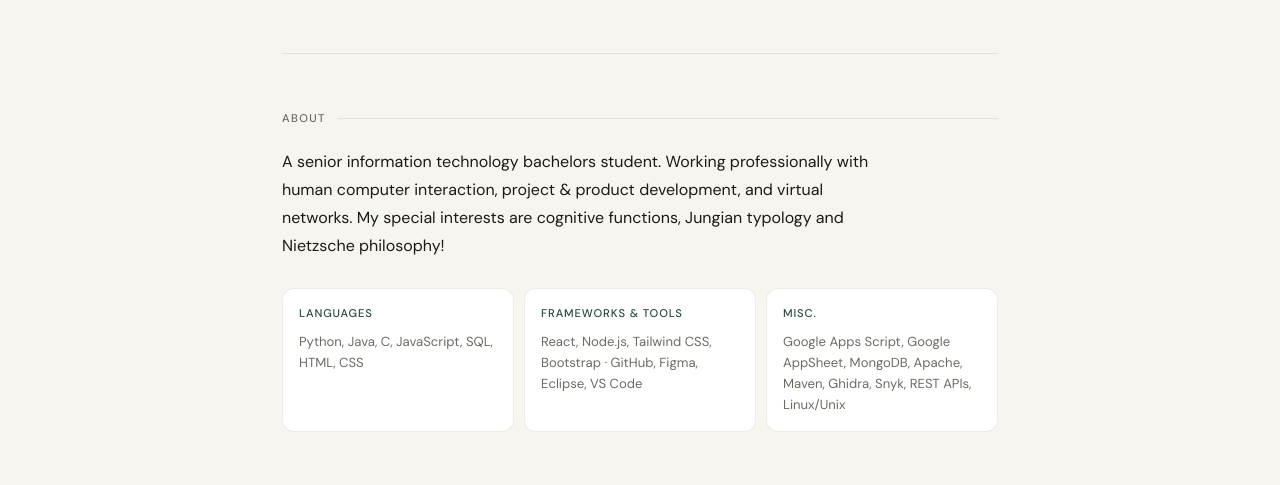
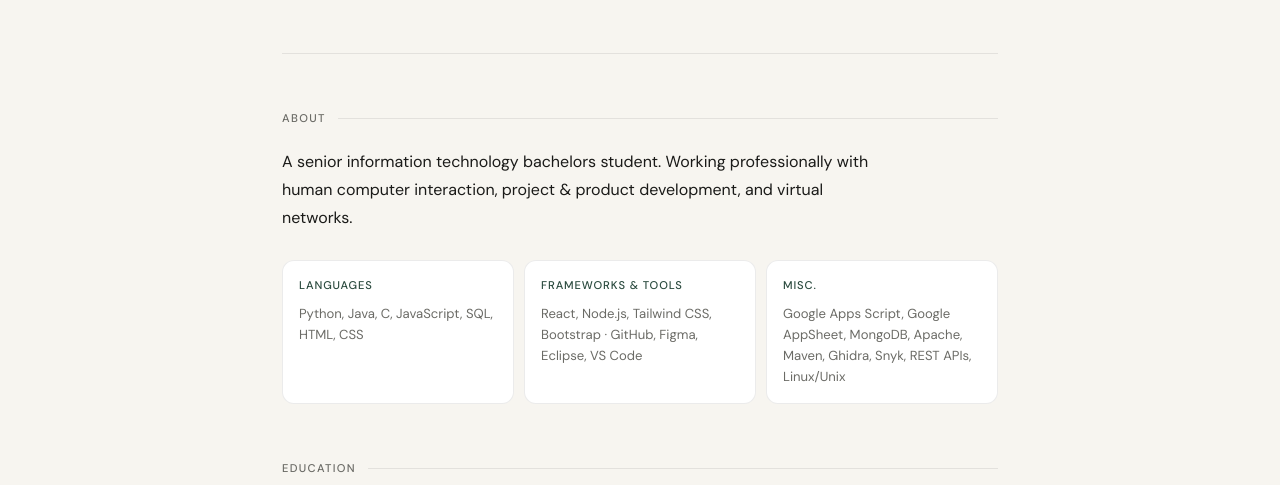
Before and after one commit to khoekh/khoekh.github.io, a plain HTML site: page index.html in a window 1280 px wide. Shown: the part 276-761 px from the top of the page. Drawn offline with Linux system fonts and the light colour scheme.

Commit message:
Update index.html

```diff
--- a/index.html
+++ b/index.html
@@ -474,7 +474,6 @@
     <section id="about">
       <p class="section-label">About</p>
       <p class="about-text">A senior information technology bachelors student. Working professionally with human computer interaction, project & product development, and virtual networks.
-        My special interests are cognitive functions, Jungian typology and Nietzsche philosophy!
       </p>
       <div class="skills-grid">
         <div class="skill-card">
```
